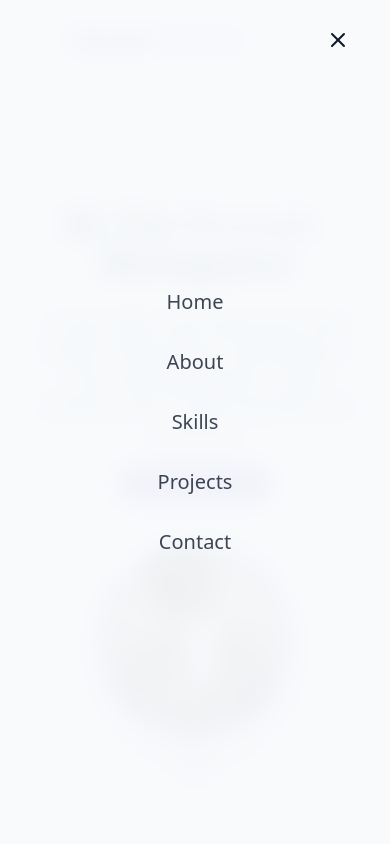
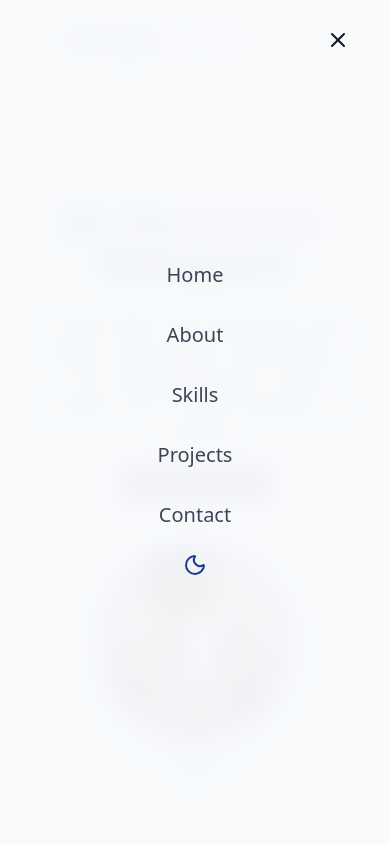
Before and after one commit to Biswajit-12/My-Portfolio, a React (Vite) app: page / in a window 390 px wide. Both pictures are taken after a click on the button "Open Menu". Shown: the top 844 px of the page. Built offline with nearby package versions, Linux system fonts and the light colour scheme.

Commit message:
toggle button updated

```diff
--- a/src/components/Navbar.jsx
+++ b/src/components/Navbar.jsx
@@ -84,6 +84,9 @@ export const Navbar = () => {
               </a>
             ))}
           </div>
+          <div className="mt-6">
+            <ThemeToggle isMobile />
+          </div>
         </div>
       </div>
     </nav>
--- a/src/components/ThemeToggle.jsx
+++ b/src/components/ThemeToggle.jsx
@@ -2,7 +2,7 @@ import { useState, useEffect } from "react";
 import { Sun, Moon } from "lucide-react";
 import { cn } from "../lib/utils";
 
-export const ThemeToggle = () => {
+export const ThemeToggle = ({ isMobile = false }) => {
   const [isDarkMode, setIsDarkMode] = useState(false);
 
   useEffect(() => {
@@ -31,8 +31,11 @@ export const ThemeToggle = () => {
     <button
       onClick={toggleTheme}
       className={cn(
-        "fixed max-sm:hidden top-3 right-5 z-50 p-2 rounded-full transition-colors duration-300",
-        "focus:outline-hidden"
+        "rounded-full transition-colors duration-300",
+        "focus:outline-hidden",
+        isMobile
+          ? "text-foreground"
+          : "fixed max-sm:hidden top-3 right-5 z-50 p-2"
       )}
     >
       {" "}
```
